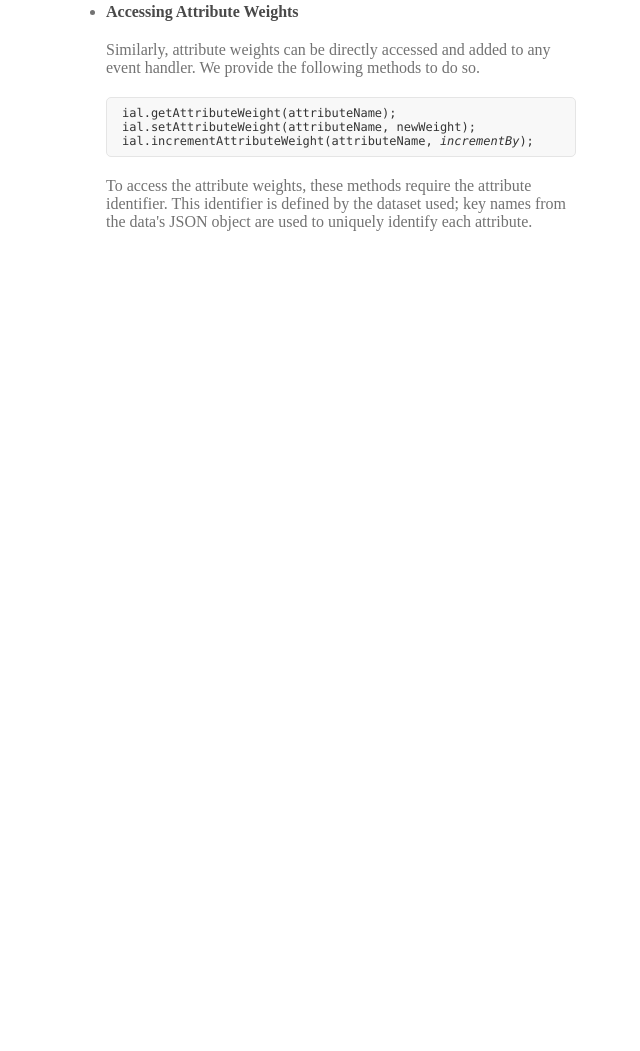
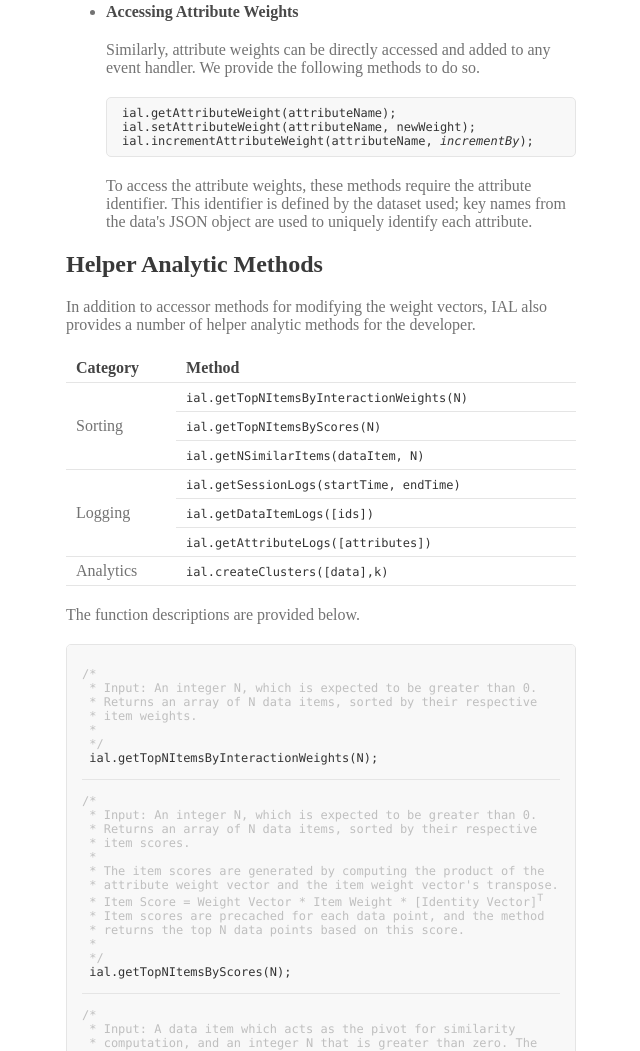
Before and after one commit to gtvalab/ial, a plain HTML site: page index.html in a window 1280 px wide. Shown: the part 2545-3596 px from the top of the page, without its empty margins (514-1154 px from the left). Before the commit the page ends 2846 px from the top, so only its background shows below. Drawn offline with Linux system fonts and the light colour scheme.

Commit message:
Updating IAL documentation

```diff
--- a/index.html
+++ b/index.html
@@ -147,28 +147,152 @@ ial.incrementAttributeWeight(attributeName, <i>incrementBy</i>);
         </li>
         </ul>
 
-        <!--
+
         <h2>Helper Analytic Methods</h2>
+        <p>In addition to accessor methods for modifying the weight vectors, IAL also provides a number of helper analytic methods for the developer.
+        </p>
         <table>
         <tbody>
           <tr>
-        <th>ID</th>
-        <th>Name</th>
-        <th>Rank</th>
+            <th>Category</th>
+            <th>Method</th>
           </tr>
           <tr>
-        <td>1</td>
-        <td>Tom Preston-Werner</td>
-        <td>Awesome</td>
+            <td rowspan="3">Sorting</td>
+            <td><code>ial.getTopNItemsByInteractionWeights(N)</code></td>
           </tr>
           <tr>
-        <td>2</td>
-        <td>Albert Einstein</td>
-        <td>Nearly as awesome</td>
+            <td><code>ial.getTopNItemsByScores(N)</code></td>
+          </tr>
+          <tr>
+            <td><code>ial.getNSimilarItems(dataItem, N)</code></td>
+          </tr>
+          <tr>
+            <td rowspan="3">Logging</td>
+            <td><code>ial.getSessionLogs(startTime, endTime)</code></td>
+          </tr>
+          <tr>
+            <td><code>ial.getDataItemLogs([ids])</code></td>
+          </tr>
+          <tr>
+            <td><code>ial.getAttributeLogs([attributes])</code></td>
+          </tr>
+          <tr>
+            <td>Analytics</td>
+            <td><code>ial.createClusters([data],k)</code></td>
           </tr>
         </tbody>
         </table>
-        -->
+        <p>The function descriptions are provided below.</p>
+        <pre><code>
+<span class="comments">/*
+ * Input: An integer N, which is expected to be greater than 0.
+ * Returns an array of N data items, sorted by their respective
+ * item weights.
+ *
+ */
+</span> ial.getTopNItemsByInteractionWeights(N);
+<span class="comments">
+<hr class="commentsSeparator"/>
+/*
+ * Input: An integer N, which is expected to be greater than 0.
+ * Returns an array of N data items, sorted by their respective
+ * item scores.
+ *
+ * The item scores are generated by computing the product of the
+ * attribute weight vector and the item weight vector's transpose.
+ * Item Score = Weight Vector * Item Weight * [Identity Vector]<sup>T</sup>
+ * Item scores are precached for each data point, and the method
+ * returns the top N data points based on this score.
+ *
+ */
+</span> ial.getTopNItemsByScores(N);
+<span class="comments">
+<hr class="commentsSeparator"/>
+/*
+ * Input: A data item which acts as the pivot for similarity
+ * computation, and an integer N that is greater than zero. The
+ * method returns an array of N data items, sorted by their respective
+ * similarity scores.
+ *
+ */
+</span> ial.getNSimilarItems(dataItem, N);
+<span class="comments">
+<hr class="commentsSeparator"/>
+/*
+ * Input: The start and end times in epoch milliseconds. End time is
+ * expected to be greater than start time. The method returns all
+ * available logs for all data items, if they fall in the specified
+ * time block. Each log object in the list is a dictionary with the
+ * following keys.
+ *
+ * {
+ *    dataItem; (The data object that was interacted with)
+ *    eventName; (The event or interaction that was performed)
+ *    oldWeight; (Data item weight before the interaction)
+ *    newWeight; (Data item weight after the interaction)
+ *    customLogInfo; (KV pairs pairs for app-specific needs)
+ *    eventSpecificInfo; (KV pairs pairs for event-specific needs)
+ * }
+ *
+ */
+</span> ial.getSessionLogs(startTime, endTime)
+<span class="comments">
+<hr class="commentsSeparator"/>
+/*
+ * Input: An array of data item identifiers. The method returns
+ * all available logs for the given set of data items. Each log
+ * object in the list is a dictionary with the following keys.
+ *
+ * {
+ *    dataItem; (The data object that was interacted with)
+ *    eventName; (The event or interaction that was performed)
+ *    oldWeight; (Data item weight before the interaction)
+ *    newWeight; (Data item weight after the interaction)
+ *    customLogInfo; (KV pairs pairs for app-specific needs)
+ *    eventSpecificInfo; (KV pairs pairs for event-specific needs)
+ * }
+ *
+ */
+</span> ial.getDataItemLogs([ids])
+<span class="comments">
+<hr class="commentsSeparator"/>
+/*
+ * Input: An array of attribute identifiers. The method returns
+ * all available logs for the given set of attributes. Each log
+ * object in the list is a dictionary with the following keys.
+ *
+ * {
+ *    dataItem; (The data object that was interacted with)
+ *    eventName; (The event or interaction that was performed)
+ *    oldWeight; (Data item weight before the interaction)
+ *    newWeight; (Data item weight after the interaction)
+ *    customLogInfo; (KV pairs pairs for app-specific needs)
+ *    eventSpecificInfo; (KV pairs pairs for event-specific needs)
+ * }
+ *
+ */
+</span> ial.getAttributeLogs([attributes])
+<span class="comments">
+<hr class="commentsSeparator"/>
+/*
+ * Input: An optional array of the data objects to be clustered.
+ * This defaults to the entire dataset if the optional array is
+ * not provided. Additionally, the method also takes the cluster
+ * threshold as a parameter. Ideal values for the threshold are
+ * in the range of [0.01, 1]. The function returns an array of
+ * cluster objects. Each cluster object is of a dictionary with
+ * the following keys.
+ *
+ * {
+ *    clusterId; (An integer to uniquely identify each cluster)
+ *    clusterLabel; (A string, to provide a human readable name)
+ *    dataItems = []; (An array of data items in the cluster)
+ * }
+ *
+ */
+</span> ial.createClusters([data], k)
+</code></pre>
 
       </section>
       <footer>
--- a/stylesheets/styles.css
+++ b/stylesheets/styles.css
@@ -186,6 +186,13 @@ hr {
   margin:0 0 20px;
 }
 
+.commentsSeparator {
+  border:0;
+  background:#e5e5e5;
+  height:1px;
+  margin:0 0 0px;
+}
+
 footer {
   width:270px;
   float:left;
@@ -194,6 +201,9 @@ footer {
   -webkit-font-smoothing:subpixel-antialiased;
 }
 
+.comments {
+  color:#bfbfbf;
+}
 @media print, screen and (max-width: 960px) {
 
   div.wrapper {
```
Lines whose indentation alone changed are shown as unchanged.
